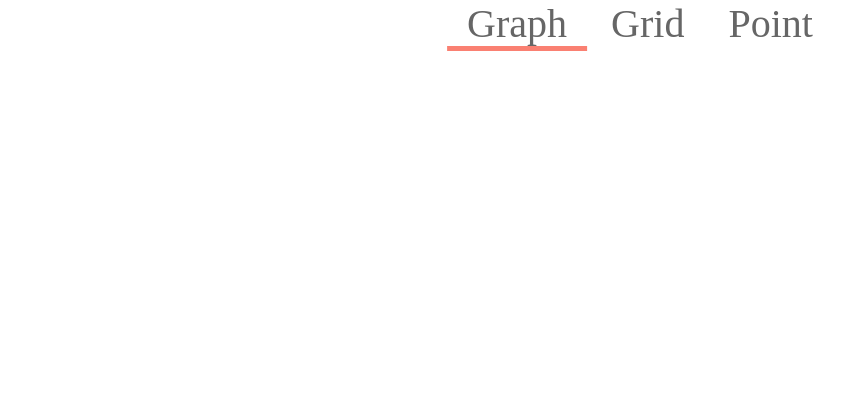
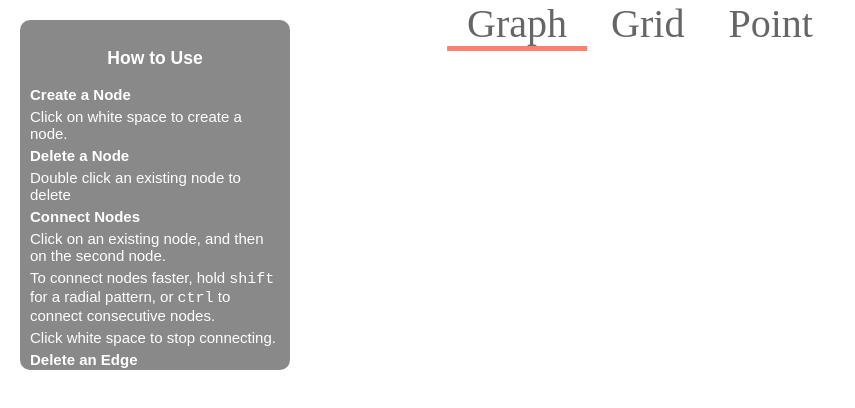
Before and after one commit to nickroberts404/Algorhythm-Demo, a website: page index.html in a window 1280 px wide. Shown: the whole page, without its empty margins (0-855 px from the left). Drawn offline with nearby package versions, Linux system fonts and the light colour scheme; files that its build step writes are made by us from their sources.

Commit message:
Added small temporary instruction panel and disabled points.

```diff
--- a/index.html
+++ b/index.html
@@ -10,7 +10,7 @@
 	<input type="checkbox" class="switch" id="menu-toggle">
     <input type="radio" name="mode" class="switch" id="graph-toggle" checked>
     <input type="radio" name="mode" class="switch" id="grid-toggle">
-    <input type="radio" name="mode" class="switch" id="point-toggle">
+    <input type="radio" name="mode" class="switch" id="point-toggle" disabled>
 
 	<nav id="nav-bar">
 		<ul>
@@ -21,7 +21,7 @@
                 <label class="nav-btn" id="grid-toggle-btn" for="grid-toggle">Grid</label>
             </li>
 			<li>
-                <label class="nav-btn" id="point-toggle-btn" for="point-toggle">Point</label>
+                <label class="nav-btn disabled" id="point-toggle-btn" for="point-toggle">Point</label>
 			</li>
 		</ul>
 	</nav>
@@ -46,6 +46,19 @@
 	</div> -->
 
 	<div class="page" id="graph-page">
+		<div class="instruction-panel">
+			<h3>How to Use</h3>
+			<h4>Create a Node</h4>
+			<p>Click on white space to create a node.<p>
+			<h4>Delete a Node</h4>
+			<p>Double click an existing node to delete</p>
+			<h4>Connect Nodes</h4>
+			<p>Click on an existing node, and then on the second node.
+			<p>To connect nodes faster, hold <code>shift</code> for a radial pattern, or <code>ctrl</code> to connect consecutive nodes.</p>
+			<p>Click white space to stop connecting.</p>
+			<h4>Delete an Edge</h4>
+			<p>Click on an existing edge</p>
+		</div>
 	</div>
 
 	<div class="page" id="grid-page">
--- a/src/css/main.scss
+++ b/src/css/main.scss
@@ -40,3 +40,27 @@ body{
         @include nav-hover();
     }
 }
+.instruction-panel{
+    background:rgba(20, 20, 20, 0.5);
+    height: 330px;
+    border-radius: 10px;
+    width: 250px;
+    top: 20px;
+    padding: 10px;
+    left: 20px;
+    color: white;
+    font-size: 15px;
+    font-family: Arial;
+    position: absolute;
+    h3{
+        text-align: center;
+    }
+    h4{
+        padding:0;
+        margin:5px 0 0 0;
+    }
+    p{
+        padding:0;
+        margin:5px 0 0 0;
+    }
+}
--- a/src/css/switches.scss
+++ b/src/css/switches.scss
@@ -20,3 +20,6 @@
 #point-toggle:checked ~ #point-page{
     display: block;
 }
+.disabled:hover{
+	border-bottom: 5px solid $text-color !important;
+}
--- a/src/js/graphModule/graphDisplay.js
+++ b/src/js/graphModule/graphDisplay.js
@@ -31,7 +31,6 @@ GraphDisplay.prototype = {
     	}
     	for(anode in this.connectedNodes){
         	var current = this.connectedNodes[anode];
-        	console.log(current);
         	this.edges.select('.line'+node+'.line'+current).remove();
         }
         this.nodes.select('#node'+node).remove();
```
Also changed, not shown: dist/css/main.css, dist/js/app.js, 1 other file.
